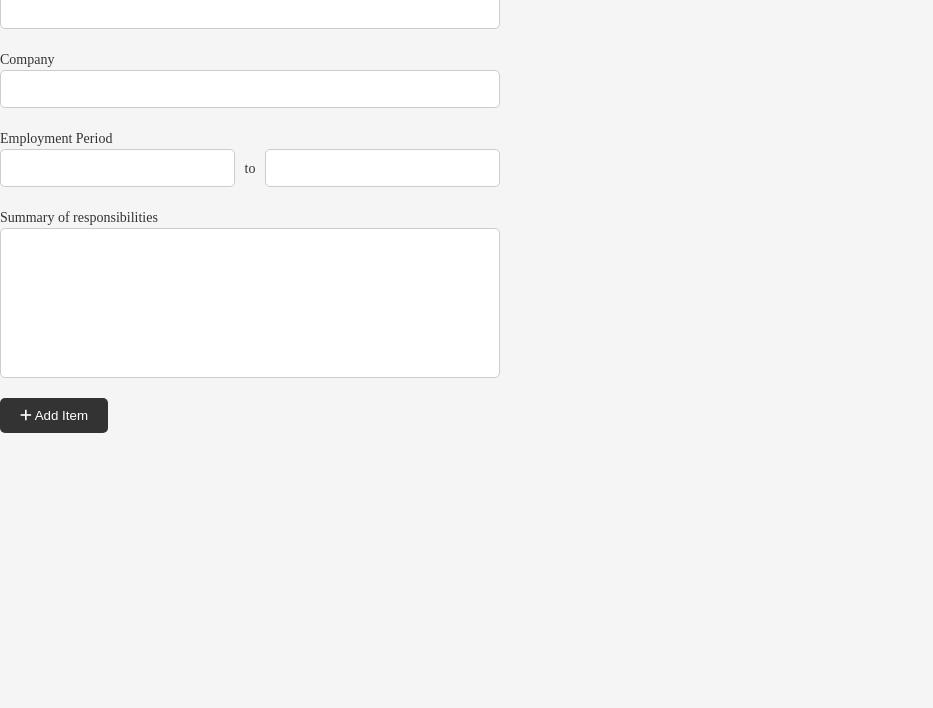
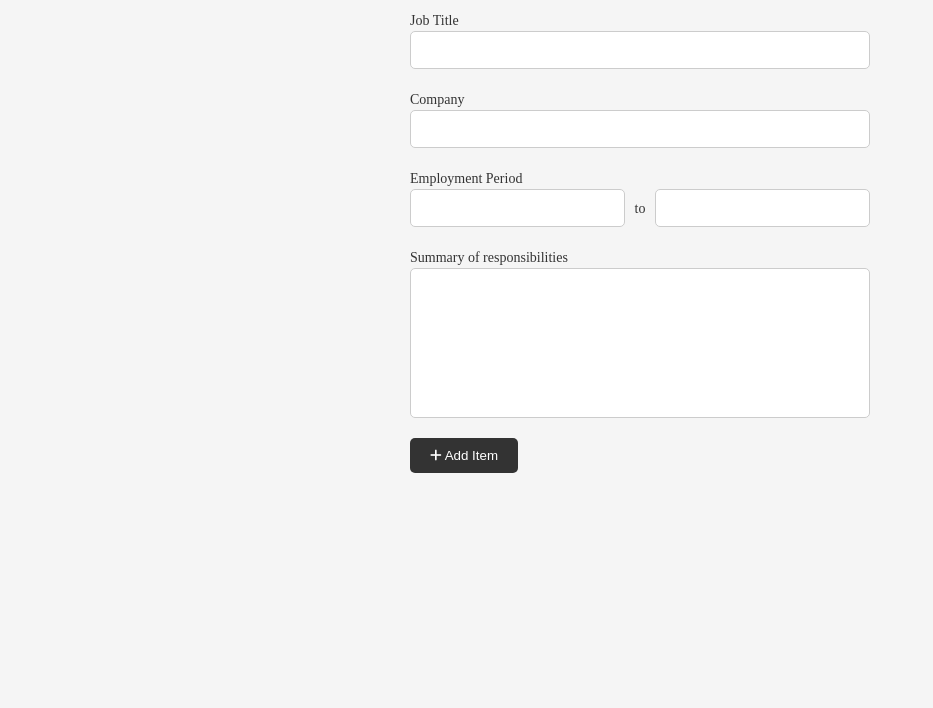
Before and after one commit to tammycapa/ResumeBuilder, a website: page index.html in a window 1280 px wide. Shown: the part 92-800 px from the top of the page, without its empty margins (0-933 px from the left). Drawn offline with Linux system fonts and the light colour scheme.

Commit message:
Add comments and fix styling

```diff
--- a/style.css
+++ b/style.css
@@ -23,6 +23,8 @@ header h1 {
 }
 
 .container {
+  padding: 20px;
+  margin: 20px auto;
   max-width: 500px;
 }
 
```
Also changed, not shown: main.js (+6 -1 lines).
